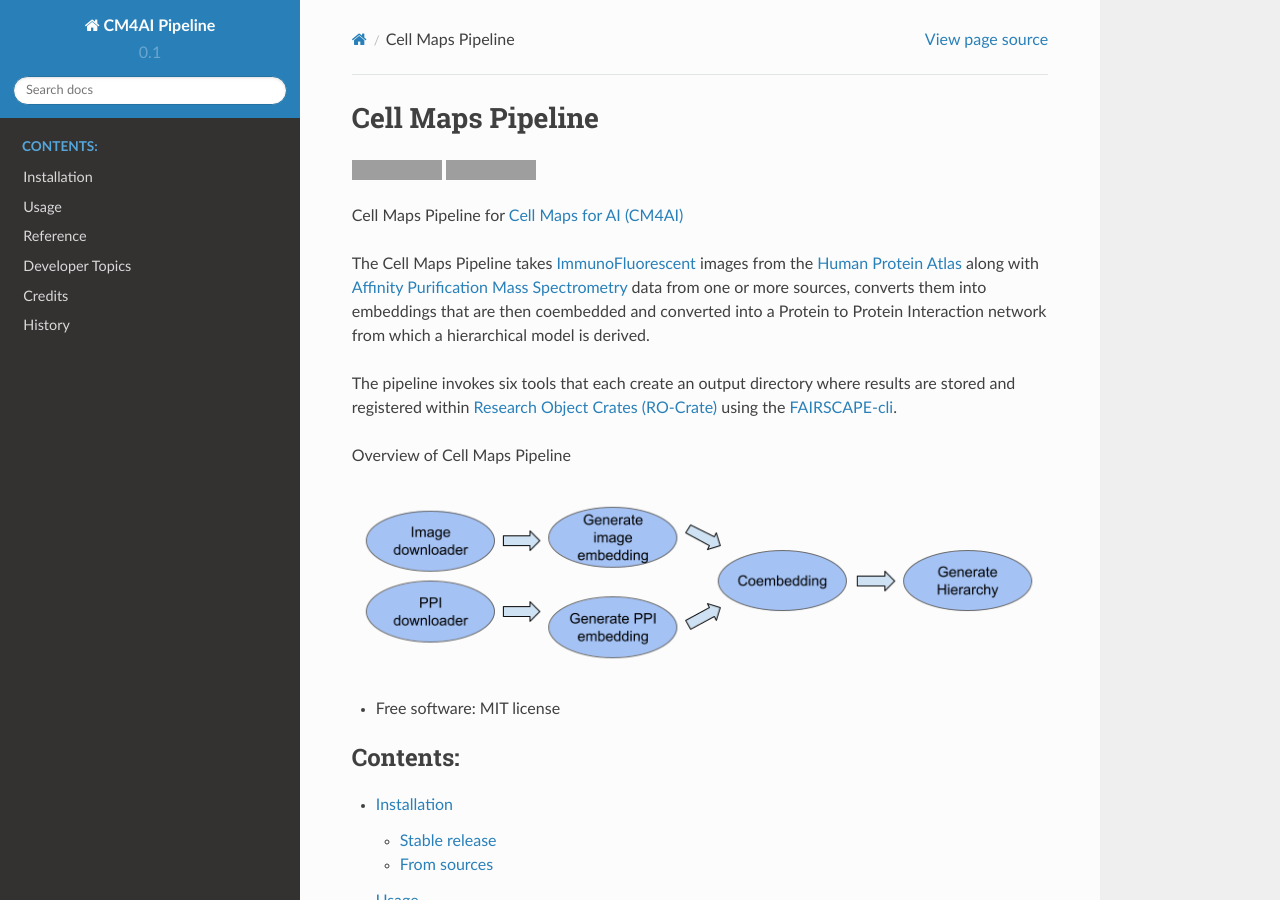
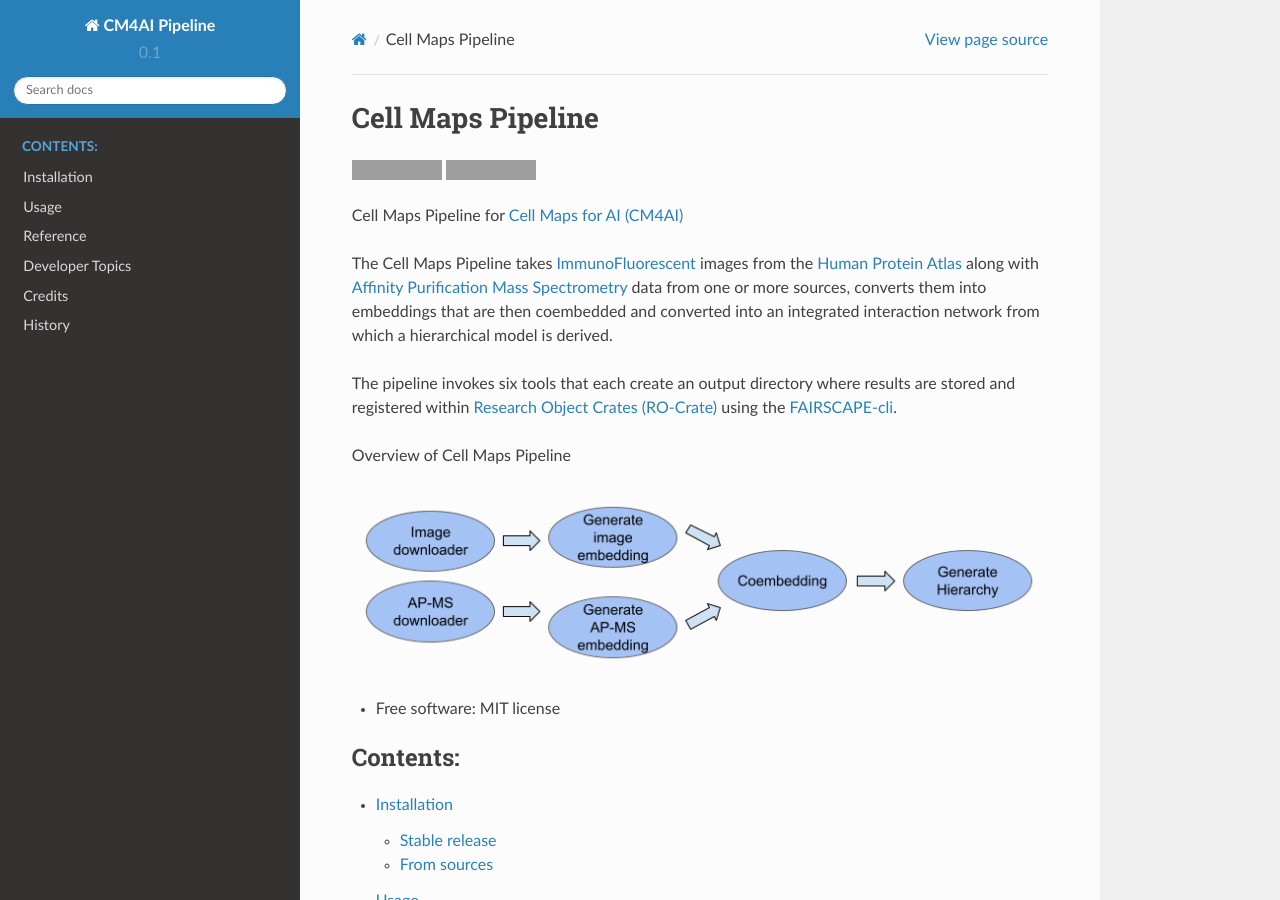
Before and after one commit to idekerlab/cellmaps_pipeline, a Sphinx documentation site: the page built from docs/index.rst, in a window 1280 px wide and 900 px high. Built offline with Sphinx 7.4.7 and the Read the Docs theme 2.0.0, drawn with Linux system fonts in a browser that asks for light colours; pages that are not in the unit, such as notebooks, are missing from menus; grey boxes are pictures that could not be loaded.

Commit message:
updated text and image based on feedback from Trey

```diff
--- a/docs/index.rst
+++ b/docs/index.rst
@@ -15,7 +15,7 @@
 the `Human Protein Atlas <https://www.proteinatlas.org>`__ along with
 `Affinity Purification Mass Spectrometry <https://www.thermofisher.com/us/en/home/industrial/mass-spectrometry/proteomics-protein-mass-spectrometry/proteomics-protein-mass-spectrometry-workflows/protein-structure-analysis-mass-spectrometry/affinity-mass-spectrometry.html>`__
 data from one or more sources, converts them into embeddings that
-are then coembedded and converted into a Protein to Protein Interaction network from which a hierarchical
+are then coembedded and converted into an integrated interaction network from which a hierarchical
 model is derived.
 
 The pipeline invokes six tools that each create an output directory where results are
@@ -27,6 +27,8 @@
 .. image:: images/pipeline_overview.png
   :alt: Overview of Cell Maps Pipeline which shows PPI and image download followed by embedding, coembedding, and finally hierarchy generation
 
+..
+    The pipeline_overview.png image is from this google doc: https://docs.google.com/drawings/d/1pAqQkmg8hRh7ySkgu5PVY7Hu4pwMyejAzAYzGge0ilU/edit
 
 
 * Free software: MIT license
```
Also changed, not shown: docs/images/pipeline_overview.png.
